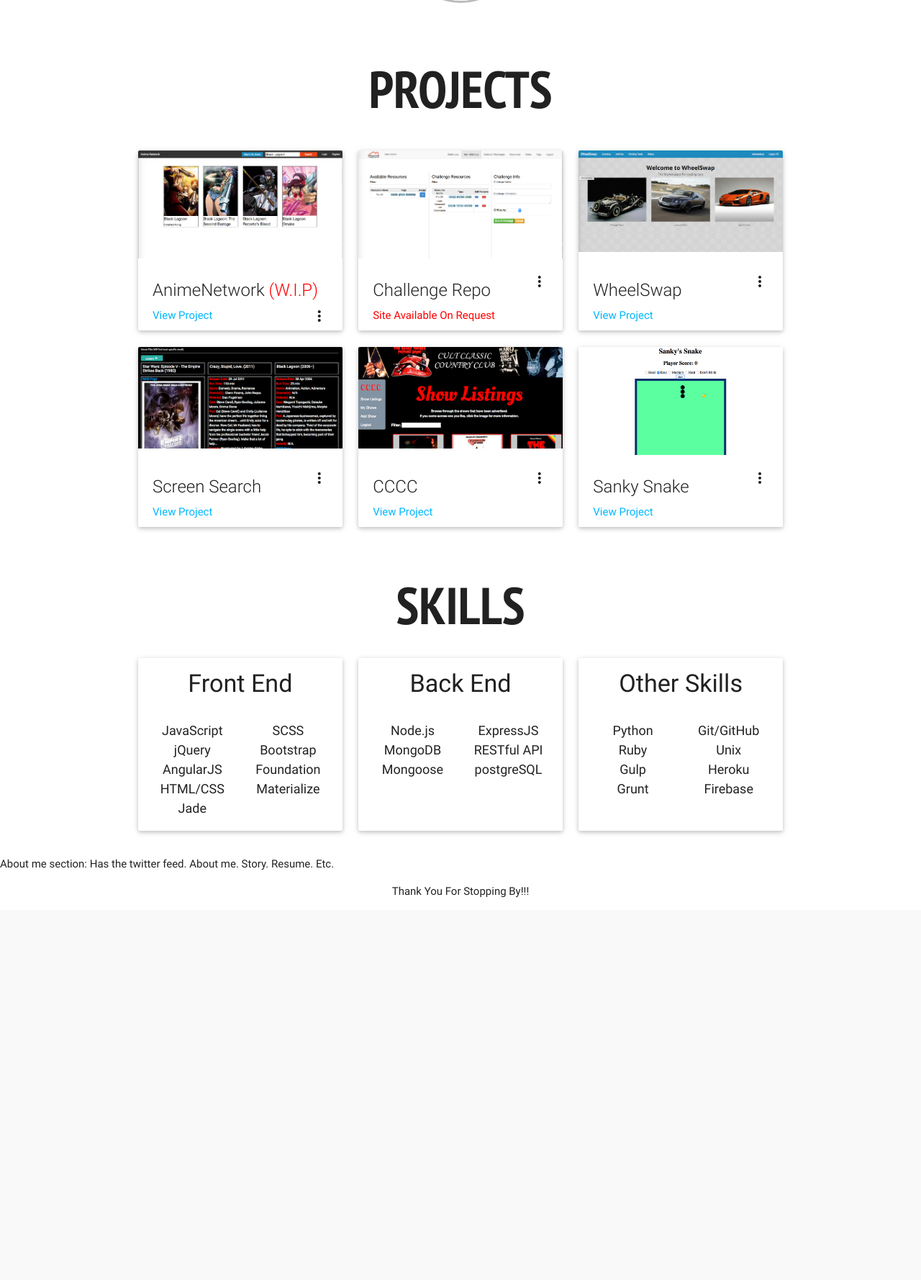
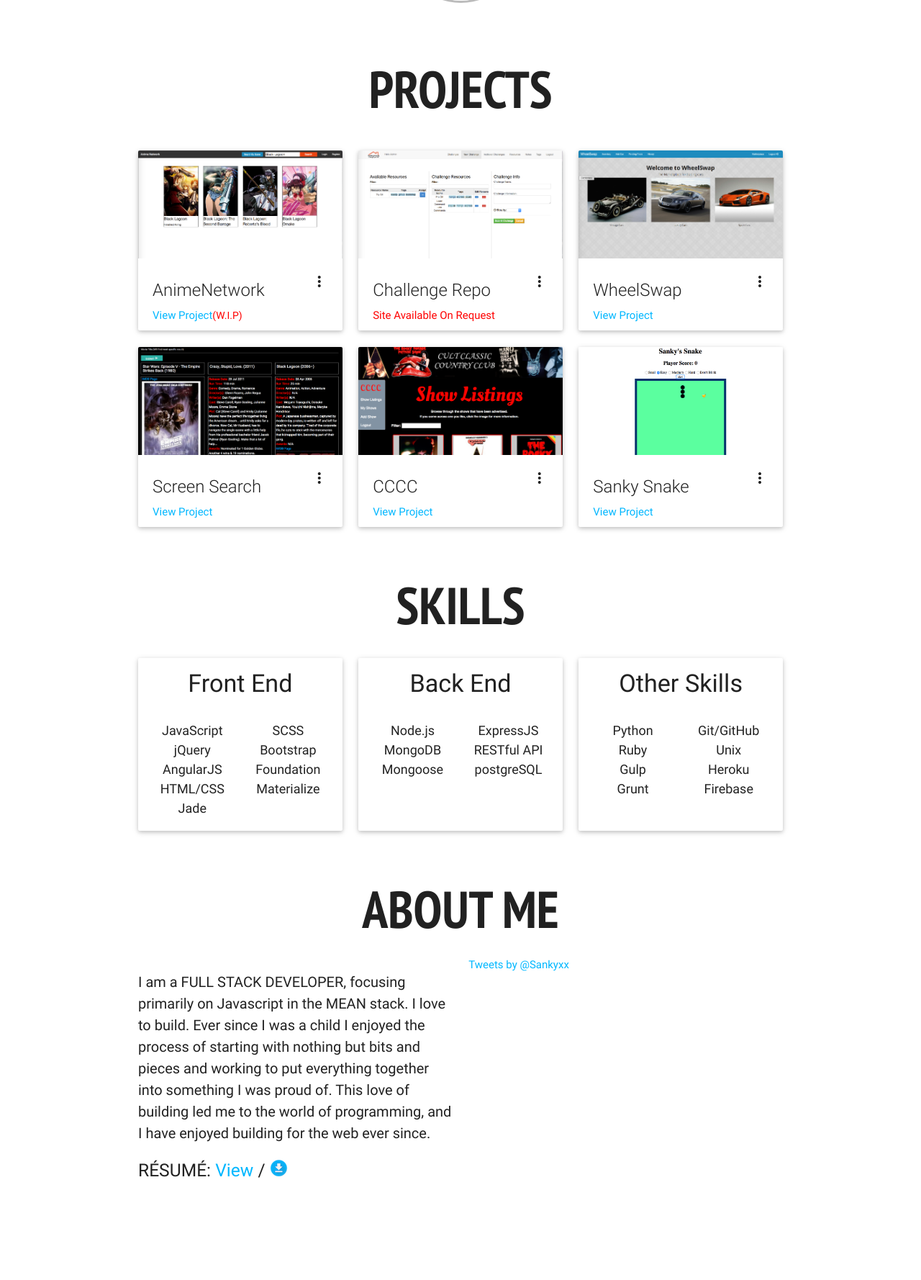
Before and after one commit to danisankovich/website, a PHP site: page / in a window 1280 px wide. Shown: the part 780-2558 px from the top of the page at 72% size. Before the commit the page ends 2027 px from the top, so only its background shows below. Run offline with PHP 8.4, Linux system fonts and the light colour scheme; some libraries are stand-ins or nearby versions.

Commit message:
ready for deploy

```diff
--- a/index.html
+++ b/index.html
@@ -21,7 +21,7 @@
   <div class="headerimg" id="beginning">
     <nav class="transparent">
       <div>
-        <ul class="logoimg">
+        <ul class="logoimg" id="logoimg">
           <li><img src="img/logo.gif" alt=""></li>
         </ul>
         <a href="#" data-activates="mobile-demo" class="button-collapse right" style="margin-right: 50px; color: black !important;"><i class="material-icons">menu</i></a>
@@ -71,8 +71,8 @@
         <!--  ==================================================     -->
         <ul class="right hide-on-med-and-down">
           <li><a id="top">Home</a></li>
+          <li><a id="portfolio">Projects</a></li>
           <li><a id="skills">Skills</a></li>
-          <li><a id="portfolio">Projects</a></li>
           <li><a class="dropdown-button" href="#" data-activates="dropdown">Contact Me<i class="mdi-navigation-arrow-drop-down right"></i></a></li>
         </ul>
         <ul class="side-nav" id="mobile-demo">
@@ -113,6 +113,7 @@
     <div id="projects">
       <h1 id="portHeader">PROJECTS</h1>
       <div class="container">
+      <!-- <div class="container"> -->
         <div class="row">
           <div class="col l4">
             <div class="card">
@@ -120,8 +121,8 @@
                 <img class="activator" src="img/animenetwork.png">
               </div>
               <div class="card-content">
-                <span class="card-title activator grey-text text-darken-4">AnimeNetwork <span style="color:red">(W.I.P)</span><i class="material-icons right">more_vert</i></span>
-                <p><a href="http://animenetwork.herokuapp.com">View Project</a></p>
+                <span class="card-title activator grey-text text-darken-4">AnimeNetwork<i class="material-icons right">more_vert</i></span>
+                <p><a href="http://animenetwork.herokuapp.com">View Project<span style="color:red; font-size:14px;">(W.I.P)</span></a></p>
               </div>
               <div class="card-reveal">
                 <span class="card-title grey-text text-darken-4">Info and Tech Used<i class="material-icons right">close</i></span>
@@ -185,7 +186,7 @@
           <div class="col l4">
             <div class="card">
               <div class="card-image waves-effect waves-block waves-light">
-                <img class="activator" src="img/wheelswap2.png">
+                <img class="activator" src="img/wheelswap.png">
               </div>
               <div class="card-content">
                 <span class="card-title activator grey-text text-darken-4">WheelSwap<i class="material-icons right">more_vert</i></span>
@@ -214,7 +215,7 @@
           <div class="col l4">
             <div class="card">
               <div class="card-image waves-effect waves-block waves-light">
-                <img class="activator" src="img/screensearch2.png">
+                <img class="activator" src="img/screensearch.png">
               </div>
               <div class="card-content">
                 <span class="card-title activator grey-text text-darken-4">Screen Search<i class="material-icons right">more_vert</i></span>
@@ -238,7 +239,7 @@
           <div class="col l4">
             <div class="card">
               <div class="card-image waves-effect waves-block waves-light">
-                <img class="activator" src="img/CCCC2.png">
+                <img class="activator" src="img/CCCC.png">
               </div>
               <div class="card-content">
                 <span class="card-title activator grey-text text-darken-4">CCCC<i class="material-icons right">more_vert</i></span>
@@ -368,12 +369,56 @@
     </div>
 
     <!--  ==================================================     -->
-    <!--  ==================================================     -->
+    <!--  ====================ABOUT ME==============================     -->
     <!--  ==================================================     -->
 
+    <div class="container">
+      <h1 id="aboutme">About Me</h1>
+      <div class="row">
+        <div class="col s12 m6 l6">
+          <p id="shpeel">I am a FULL STACK DEVELOPER, focusing primarily on Javascript in the MEAN stack.
+            I love to build. Ever since I was a child I enjoyed the process of starting with
+            nothing but bits and pieces and working to put everything together into something
+            I was proud of. This love of building led me to the world of programming, and I
+            have enjoyed building for the web ever since. </p>
+            <h5>R&Eacute;SUM&Eacute;:
+              <span class="contact">
+                <div class="inLine">
+                  <a class="modal-trigger" href="#resumeModal">
+                    <span class="underline">View</span>
+                  </a>
+                </div>
+                <div class="inLine">
+                  /
+                </div>
+                <div class="inLine">
+                  <a class="download" href="img/Michael_Sankovich_Resume.pdf" download>
+                    <div class="downloadSet">
+                      <img class="download" src="img/download2.png">
+                    </div>
+                  </a>
+                </div>
+              </span>
+            </h5>
+        </div>
+        <div class="col s12 m6 l6">
+          <a class="twitter-timeline" href="https://twitter.com/Sankyxx" data-widget-id="664735661950283776">Tweets by @Sankyxx</a>
+          <script>!function(d,s,id){var js,fjs=d.getElementsByTagName(s)[0],p=/^http:/.test(d.location)?'http':'https';if(!d.getElementById(id)){js=d.createElement(s);js.id=id;js.src=p+"://platform.twitter.com/widgets.js";fjs.parentNode.insertBefore(js,fjs);}}(document,"script","twitter-wjs");</script>
 
-    About me section: Has the twitter feed. About me. Story. Resume. Etc.
+        </div>
+      </div>
+    </div>
 
+  <div id="resumeModal" class="modal">
+    <div class="modal-content">
+      <div class="centerResume">
+        <img src="img/Michael_Sankovich_Resume.png" alt="">
+      </div>
+    <div class="modal-footer">
+      <a href="#!" class="waves-effect waves-green btn-flat modal-close">Close</a>
+    </div>
+  </div>
+</div>
 
   <div id="emailModal" class="modal modal-fixed-footer">
     <div class="modal-content">
@@ -408,89 +453,6 @@
       <a href="#!" class="waves-effect waves-green btn-flat modal-close">Close</a>
     </div>
   </div>
-
-<!--
-<div class="row">
-<div id="contactme">
-<br>
-<br>
-<br>
-</div>
-<div class="small-6 small-offset-2 small-centered medium-6 medium-offset-4 medium-centered large-6 large-offset-4 large-centered columns">
-<div ontouchstart="">
-<div class="newbutton">
-<a href="#" data-reveal-id="contactModal">Email Michael</a>
-</div>
-</div>
-</div>
-<div class="small-12 medium-12 large-12 columns">
-<div class="contentone">
-
-<div class="small-12 medium-4 large-4 columns infoborder">
-
-<div class="infoone">
-<h3>PHONE: <span class="phoneContact" style: "font-size: 18px;">201-213-0126</span></h3>
-<hr>
-<h3>EMAIL: <span class="phoneContact">misankovich@gmail.com</span></h3>
-<hr>
-<h3>R&Eacute;SUM&Eacute;: <span class="contact"> <a href="#" data-reveal-id="resumeModal"><span class="underline">View /</span> <a class="download" href="img/Michael_Sankovich_Resume.jpg" download><img class="download" src="img/download.png"></a></span></h3>
-
-<hr>
-<h3><a href='https://github.com/mikesankovich'>GitHub</a></h3>
-<h3><a href='https://twitter.com/Sankyxx'>Twitter</a></h3>
-<h3><a href='http://www.linkedin.com/in/MSankovich'>LinkedIn</a></h3>
-
-</div>
-</div>
-<div class="small-12 medium-7 medium-offset-1 large-7 large-offset-1 columns hide-for-small-only">
-<a class="twitter-timeline" href="https://twitter.com/Sankyxx" data-widget-id="664735661950283776">Tweets by @Sankyxx</a>
-<script>!function(d,s,id){var js,fjs=d.getElementsByTagName(s)[0],p=/^http:/.test(d.location)?'http':'https';if(!d.getElementById(id)){js=d.createElement(s);js.id=id;js.src=p+"://platform.twitter.com/widgets.js";fjs.parentNode.insertBefore(js,fjs);}}(document,"script","twitter-wjs");</script>
-
-</div>
-
-</div>
-
-<div id="resumeModal" class="reveal-modal" data-reveal aria-labelledby="modalTitle" aria-hidden="true" role="dialog">
-<img src='img/Michael_Sankovich_Resume.jpg'>
-<a class="close-reveal-modal" aria-label="Close">&#215;</a>
-</div>
-
-
-
-
-
-</div>
-</div>
-</div>
-
-<div>
-<hr>
-</div>
-
-
-<div id="contactModal" class="reveal-modal small" data-reveal aria-labelledby="modalTitle" aria-hidden="true" role="dialog">
-<div class="small-12 medium-8 large-8 columns formcolor">
-<form class="form-horizontal" id="contact_form">
-<p class="form-group">
-<label for="name">Your Name:</label>
-<input id="name" name="name" type="text" required>
-</p>
-<div style="margin-top: 1px !important;"><p class="form-group">
-<label for="email">Your Email: </label>
-<input id="email" name="email" type="text" required>
-</p>
-</div>
-<p class="form-group">
-<label for="msg">Message: </label>
-<textarea id="msg" name="msg" cols="6" rows="6"></textarea>
-</p>
-<div class="small-4 small-offset-7 medium-4 medium-offset-7 large-4 large-offset-7 columns">
-<button id="submit" name="submit" class="nice medium radius blue button"><i class="fi-mail medium"></i> Send Email</button>
-</div>
-</form>
-</div>
-<a class="close-reveal-modal" aria-label="Close">&#215;</a>
-</div> -->
 
 
 <!-- <div class="show-for-medium-up accordion contacticons" id="accordion">
--- a/javascripts/script.js
+++ b/javascripts/script.js
@@ -4,11 +4,8 @@
   $('.modal-trigger').leanModal();
   var $nav = $("nav");
 
-	//caches a jQuery object containing the header element
-	// var header = $('.noBackground');
 	$(window).scroll(function() {
 		var scroll = $(window).scrollTop();
-
 		if (scroll >= 525) {
       $nav.addClass("line");
       $nav.removeClass("transparent");
@@ -17,8 +14,12 @@
 			$nav.addClass("transparent");
 		}
 	});
-
-  //
+  $("#logoimg").click(function() {
+    console.log('hello');
+    $('html, body').animate({
+      scrollTop: ($('#aboutme').first().offset().top)
+    },500);
+  });
   $("#top").click(function() {
     console.log('hello');
     $('html, body').animate({
@@ -37,35 +38,4 @@
       scrollTop: ($('#skillsecHeader').first().offset().top)
     },500);
   });
-  // $("#home").click(function() {
-  //   console.log('hello');
-  //   $('html, body').animate({
-  //     scrollTop: ($('body').first().offset().top)
-  //   },500);
-  // });
-  // $("#homeme").click(function() {
-  //   console.log('hello');
-  //   $('html, body').animate({
-  //     scrollTop: ($('body').first().offset().top)
-  //   },500);
-  // });
-  // $("#contacts").click(function() {
-  //   console.log('hello');
-  //   $('html, body').animate({
-  //     scrollTop: ($('#contactme').first().offset().top)
-  //   },500);
-  // });
-  // $("#contactsme").click(function() {
-  //   console.log('hello');
-  //   $('html, body').animate({
-  //     scrollTop: ($('#contactme').first().offset().top)
-  //   },500);
-  // });
-  // $("#emailmove").click(function() {
-  //   console.log('hello');
-  //   $('html, body').animate({
-  //     scrollTop: ($('#contactme').first().offset().top)
-  //   },500);
-  // });
-  //
 });
--- a/stylesheets/style.css
+++ b/stylesheets/style.css
@@ -144,11 +144,14 @@
 .logoimg {
   margin-bottom: -3px;
 }
+.logoimg:hover {
+  cursor: pointer;
+}
 /*===============*/
 /*======Projects=========*/
 /*===============*/
 
-#portHeader, #skillsecHeader {
+#portHeader, #skillsecHeader, #aboutme {
   margin-top: 6%;
   margin-bottom: 3%;
   text-align: center;
@@ -156,6 +159,7 @@
 
 .card {
   height: 250px;
+  width: 100%;
 }
 
 .card-image {
@@ -168,6 +172,10 @@
 .onRequest:hover {
   cursor: pointer;
 }
+
+/*===============*/
+/*======Skills=========*/
+/*===============*/
 .card-panel {
   height: 240px;
 }
@@ -179,3 +187,29 @@
   text-align: center;
   margin-top: -3px;
 }
+
+/*===============*/
+/*======About Me=========*/
+/*===============*/
+#shpeel {
+  font-size: 20px;
+}
+.downloadSet {
+  margin-top: 1px;
+}
+.inLine {
+  display: inline-block;
+}
+
+#resumeModal {
+  width: 90%;
+  height: 800px !important;
+}
+.centerResume {
+  text-align: center;
+}
+
+footer {
+  margin-top: 10%;
+  font-size: 36px;
+}
```
Also changed, not shown: img/CCCC2.png (deleted), img/Michael_Sankovich_Resume.png (added), img/calculator.png (deleted), img/chrepo.png (deleted), img/download.png, img/download2.png (added), img/headerimg.jpeg (deleted), img/screensearch2.png (deleted), img/threelines.png (deleted), img/wheelswap2.png (deleted), 1 other file.
